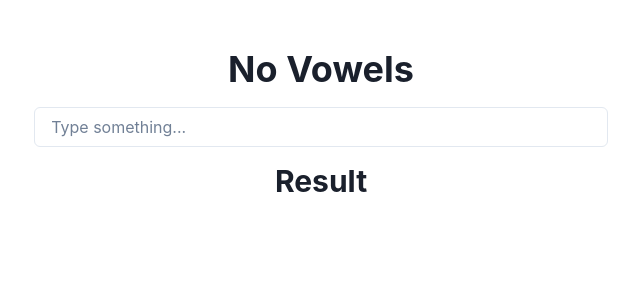
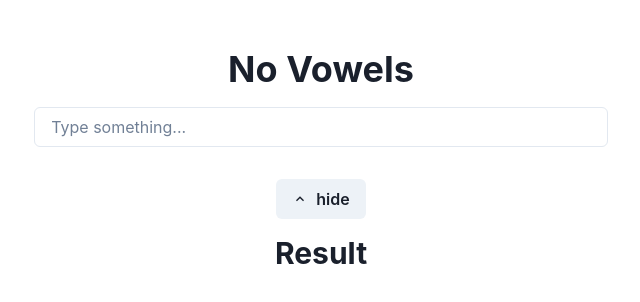
Before and after one commit to newt239/showroom_nextjs, a Next.js app: page /no_vowels in a window 1280 px wide. Shown: the top 302 px of the page, without its empty margins (319-959 px from the left). Built offline with nearby package versions, Linux system fonts and the light colour scheme.

Commit message:
add: hide input area option at no vowels page

```diff
--- a/src/pages/no_vowels.tsx
+++ b/src/pages/no_vowels.tsx
@@ -2,10 +2,12 @@ import { ChangeEvent, useState } from 'react'
 import type { NextPage } from 'next'
 import Head from 'next/head'
 
-import { Box, Container, Heading, Input, Text } from '@chakra-ui/react'
+import { Box, Button, Container, Heading, Input, Text } from '@chakra-ui/react'
+import { ChevronDownIcon, ChevronUpIcon } from '@chakra-ui/icons'
 
 const NoVowels: NextPage = () => {
   const [text, setText] = useState("");
+  const [hide, setHide] = useState(false);
 
   const handleChange = (event: ChangeEvent<HTMLInputElement>) => {
     setText(event.target.value);
@@ -19,12 +21,22 @@ const NoVowels: NextPage = () => {
       </Head>
       <Container sx={{ py: "3rem" }}>
         <Heading as="h2" sx={{ textAlign: "center" }}>No Vowels</Heading>
+        {!hide && (
           <Input
             placeholder='Type something...'
             value={text}
             onChange={handleChange}
             sx={{ my: "1rem" }}
           />
+        )}
+        <Box sx={{ width: "100%", textAlign: "center", my: "1rem" }}>
+          <Button
+            aria-label='hide input area'
+            onClick={() => setHide(v => !v)}
+            leftIcon={hide ? <ChevronDownIcon /> : <ChevronUpIcon />}>
+            {hide ? "show" : "hide"}
+          </Button>
+        </Box>
         <Heading as="h3" size="lg" sx={{ textAlign: "center" }}>Result</Heading>
         {text && (
           <Box borderWidth={1} borderRadius="lg" sx={{ my: "1rem", p: "1rem" }}>
```
Lines whose indentation alone changed are shown as unchanged.
